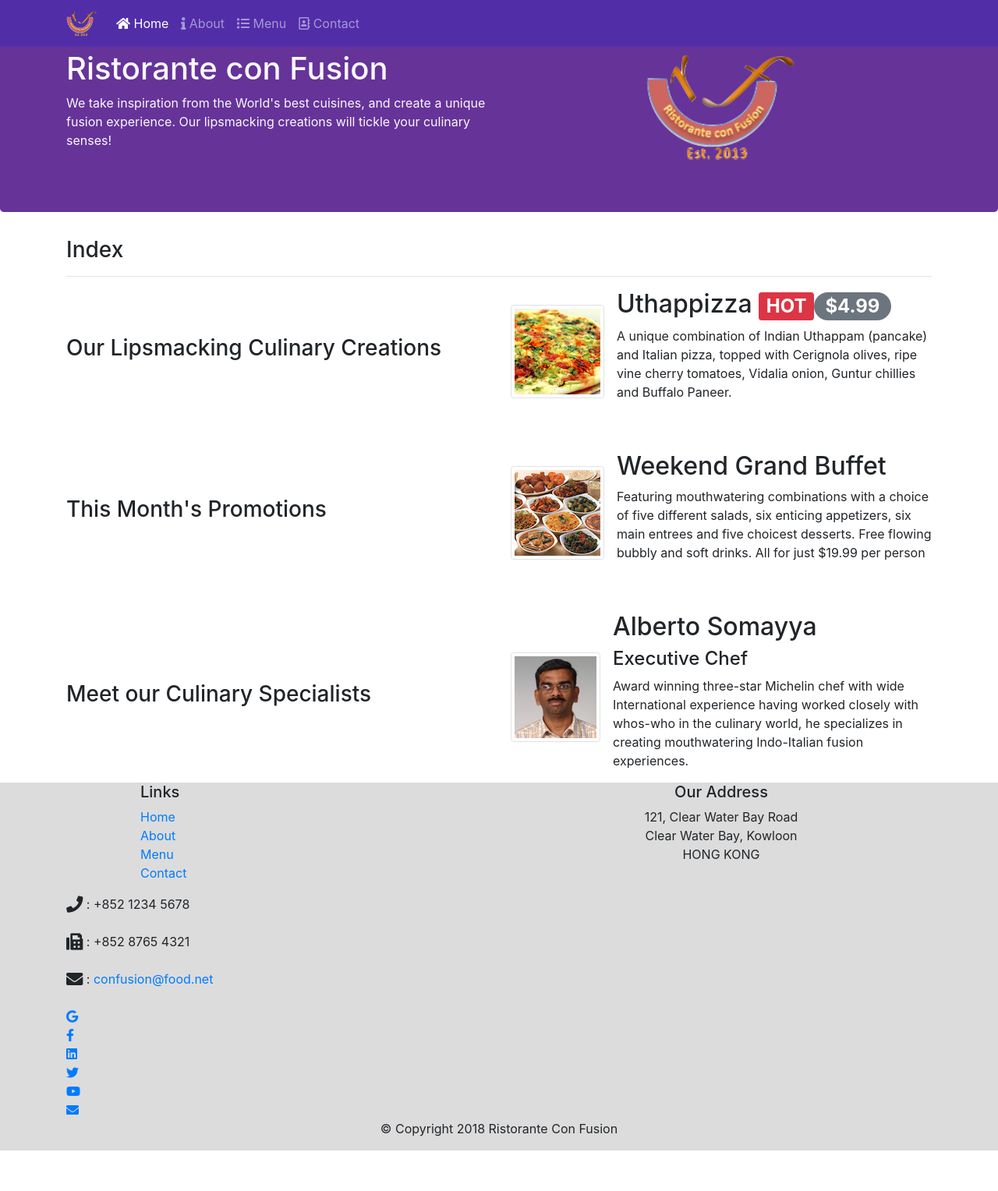
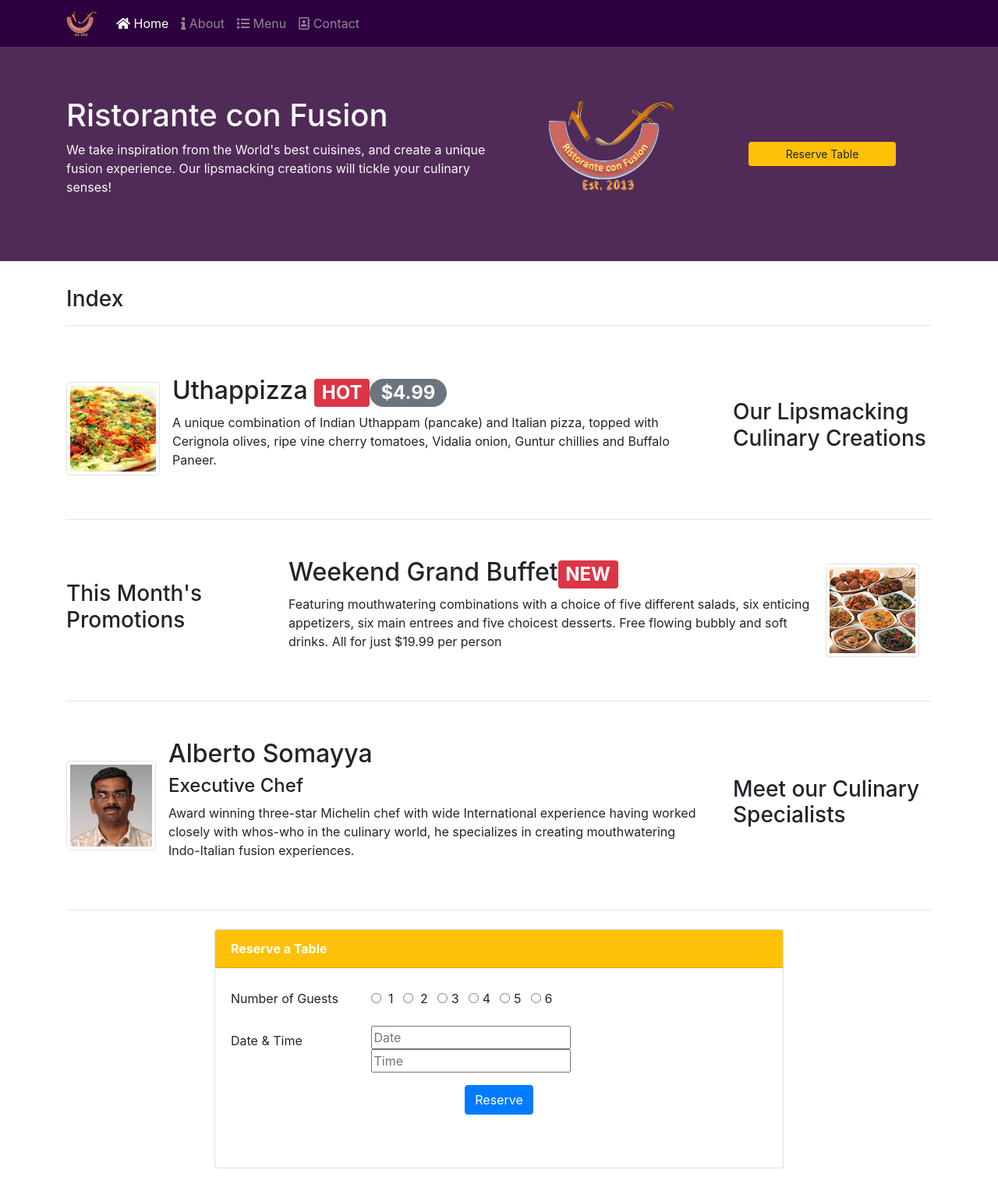
Before and after one commit to souravnair/mybootstrapproject, a plain HTML site: page index.html in a window 1280 px wide. Shown: the top 1528 px of the page at 78% size. Before the commit the page ends 1476 px from the top, so only its background shows below. Drawn offline with nearby package versions, Linux system fonts and the light colour scheme.

Commit message:
created card and placed a form in it

```diff
--- a/css/style.css
+++ b/css/style.css
@@ -1,6 +1,14 @@
 .navbar-dark{
-    background-color:#512DA8;
+    background-color:#2C003E;
 }
 .text-center a{
     padding-right: 15%;
 }
+.jumbotron{
+    background-color: #512b58;
+    border-radius:0;
+}
+.btn-block {
+    display: block;
+    width: 35%;
+}
--- a/index.html
+++ b/index.html
@@ -12,14 +12,14 @@
 </head>
 
 <body>
-    <nav class="navbar navbar-dark navbar-expand-sm  fixed-top">
+    <nav class="navbar navbar-dark navbar-expand-sm  sticky-top">
         <div class="container">
              <a class="navbar-brand" href="index.html"><img src="img/logo.png" class="img-fluid" style="width: 40px;height: 34px;"></a>
          <button class='navbar-toggler' type="button" data-toggle="collapse" data-target="#collapsibleNavbar">
             <span class="navbar-toggler-icon"></span>
          </button>
            <div class="collapse navbar-collapse" id="collapsibleNavbar">
-                <ul class="navbar-nav mr-auto">
+                <ul class="navbar-nav ">
                     <li class="nav-item active"><a class="nav-link" href="#"><i class="fas fa-home"></i> Home</a></li>
                     <li class="nav-item"><a class="nav-link" href="aboutus.html"><i class="fas fa-info"></i> About</a></li>
                     <li class="nav-item"><a class="nav-link" href="#"><i class="fas fa-list"></i> Menu</a></li>
@@ -28,21 +28,20 @@
             </div>
         </div>
     </nav>
-
-    <header class="jumbotron text-light" style="background-color: #663399;">
-        <div class="container">
-            <div class="row row-header">
+    <header class="jumbotron text-light" style="background-color:#512b58;border-radius: 0%;">
+         <div class="container">
+             <div class="row row-header">
                 <div class="col-12 col-sm-6">
                     <h1>Ristorante con Fusion</h1>
                     <p>We take inspiration from the World's best cuisines, and create a unique fusion experience. Our lipsmacking creations will tickle your culinary senses!</p>
                 </div>
-                <div class="col-12 col-sm d-flex justify-content-center">
-                    <img class="img-fluid" src="img/logo.png" alt="logo">
+                <div class="col-12 col-sm d-flex flex-column flex-sm-row justify-content-center align-items-center">
+                    <img class="img-fluid mx-auto mb-4" src="img/logo.png" alt="logo">
+                    <a role="button" class="btn btn-warning btn-sm btn-block mx-auto" href="#reserveTable">Reserve Table</a>
                 </div>
-            </div>
-        </div>
+             </div>
+         </div>
     </header>
-
     <div class="container">
         <div class="row">
             <div class="col-12">
@@ -51,11 +50,11 @@
             </div>
         </div>
 
-        <div class="row row-content mb-5 align-items-center">
-            <div class="col-12 col-sm-6">
+        <div class="row row-content my-5 align-items-center">
+            <div class="col-12 col-sm-4 col-md-3 order-sm-last">
                 <h3>Our Lipsmacking Culinary Creations</h3>
             </div>
-            <div class="col-12 col-sm">
+            <div class="col-12 col-sm col-md order-sm-first">
                 <div class="media">
                     <img class="d-flex mr-3 img-thumbnail align-self-center"
                             src="img/uthappizza.png" alt="Uthappizza">
@@ -71,15 +70,22 @@
         </div>
 
 
-      <div class="row row-content mb-5 align-items-center">
-          <div class="col-12 col-sm-6">
+
+
+        <hr>
+
+
+
+
+        <div class="row row-content my-5 align-items-center">
+          <div class="col-12 col-sm-4 col-md-3">
              <h3>This Month's Promotions</h3>
          </div>
-          <div class="col col-sm">
-                <div class="media">
+          <div class="col col-sm col-md">
+                <div class="media order-sm-last">
                     <img class="img-thumbnail d-flex align-self-center mr-3" src="img/buffet.png" alt="Buffet">
-                     <div class="media-body">
-                        <h2 class="mt-0">Weekend Grand Buffet</h2>
+                     <div class="media-body order-sm-first">
+                        <h2 class="mt-0">Weekend Grand Buffet<span class="badge badge-danger">NEW</span></h2>
                          <p>Featuring mouthwatering combinations with a choice of five different salads,
                             six enticing appetizers, six main entrees and five choicest desserts.
                             Free flowing bubbly and soft drinks. All for just $19.99 per person </p>
@@ -90,11 +96,17 @@
           </div>
      </div>
 
-       <div class="row row-content align-items-center">
-        <div class="col-12 col-sm-6">
+
+
+     <hr>
+
+
+
+       <div class="row row-content my-5 align-items-center">
+        <div class="col-12 col-sm-4 col-md-3 order-sm-last">
             <h3>Meet our Culinary Specialists</h3>
         </div>
-        <div class="col-12 col-sm-6">
+        <div class="col-12 col-sm col-md order-sm-first">
             <div class="media">
                 <img class="d-flex mr-3 img-thumbnail align-self-center"
                         src="img/alberto.png" alt="Alberto Somayya">
@@ -111,7 +123,78 @@
         </div>
     </div>
 
+
+
+    <hr>
+
+
+
+    <div class="row d-flex justify-content-center my-4">
+        <div class="col-8 ">
+             <div class="card mb-2" id="reserveTable">
+                  <div class="card-header bg-warning text-white">
+                       <strong>Reserve a Table</strong>
+                  </div>
+                  <div class="card-body">
+                    <form>
+                     <div class="form-group row">
+                        <label for="radio" class="col-12 col-sm-4 col-md-3 col-form-label">
+                            Number of Guests
+                        </label>
+                        <div class="col-sm col-md d-flex align-items-center ">
+                           <div class="form-check-inline">
+                                <label class="form-check-label">
+                                   <input type="radio" class="form-check-input" name="optradio"> 1
+                                </label>
+                           </div>
+                           <div class="form-check-inline">
+                                <label class="form-check-label">
+                                   <input type="radio" class="form-check-input" name="optradio"> 2
+                                </label>
+                            </div>
+                            <div class="form-check-inline">
+                                  <label class="form-check-label">
+                                    <input type="radio" class="form-check-input" name="optradio">3
+                                 </label>
+                            </div>
+                            <div class="form-check-inline">
+                                  <label class="form-check-label">
+                                    <input type="radio" class="form-check-input" name="optradio">4
+                                  </label>
+                            </div>
+                            <div class="form-check-inline">
+                                  <label class="form-check-label">
+                                      <input type="radio" class="form-check-input" name="optradio">5
+                                  </label>
+                            </div>
+                            <div class="form-check-inline">
+                                  <label class="form-check-label">
+                                       <input type="radio" class="form-check-input" name="optradio">6
+                                  </label>
+                            </div>
+                        </div>
+                     </div>
+                     <div class="form-group row">
+                         <label for="text" class="col-12 col-sm-4 col-md-3 col-form-label">
+                             Date &amp; Time
+                         </label>
+                         <div class="col-12 col-sm col-md">
+                             <input type="text" id="text" placeholder="Date">
+                             <input type="text" id="text" placeholder="Time">
+                         </div>
+                     </div>
+                     <div class="row">
+                         <div class="col-12 d-flex justify-content-center">
+                         <button type="button" class="btn btn-primary mb-5">Reserve</button>
+                         </div>
+                     </div>
+
+                  </form>
+                </div>
+             </div>
+        </div>
     </div>
+</div>
 
     <footer class="footer" style="background-color:#DCDCDC;">
         <div class="container">
@@ -119,10 +202,10 @@
                 <div class="col-4 offset-1 col-sm-5">
                     <h5>Links</h5>
                     <ul class="list-unstyled">
-                        <li><a href="#">Home</a></li>
-                        <li><a href="#">About</a></li>
+                        <li><a href="index.html">Home</a></li>
+                        <li><a href="aboutus.html">About</a></li>
                         <li><a href="#">Menu</a></li>
-                        <li><a href="#">Contact</a></li>
+                        <li><a href="contactus.html">Contact</a></li>
                     </ul>
                 </div>
                 <div class="col-7 col-sm-6 text-center">
@@ -134,24 +217,22 @@
                       </address>
                 </div>
          </div>
-               <div class="row row-content">
-                      <div class="col-12">
+               <div class="row justify-content-center">
+                      <div class="col-auto">
 		              <i class="fa fa-phone fa-lg"></i> : +852 1234 5678<br><br>
 		              <i class="fa fa-fax fa-lg"></i> : +852 8765 4321<br><br>
                       <i class="fa fa-envelope fa-lg"></i> :<a href="mailto:confusion@food.net"> confusion@food.net</a><br>
                       </div>
                  </div>
                       <br>
-              <div class="row row-content">
-                  <div class="col-12 text-center>
-                    <div class="bg-secondary">
+              <div class="row justify-content-center">
+                  <div class="col-auto d-flex">
                         <a href="http://google.com/+"><i class="fab fa-google"></i></a><br>
                         <a href="http://www.facebook.com/profile.php?id="><i class="fab fa-facebook-f"></i></a></br>
                         <a href="http://www.linkedin.com/in/"><i class="fab fa-linkedin"></i></a><br>
                         <a href="http://twitter.com/"><i class="fab fa-twitter"></i></a><br>
                         <a href="http://youtube.com/"><i class="fab fa-youtube"></i></a><br>
                         <a href="mailto:"><i class="fas fa-envelope"></i></a>
-                    </div>
                   </div>
               </div>
            <div class="row justify-content-center">
```
Also changed, not shown: aboutus.html (+24 -19 lines), contactus.html (+27 -24 lines).
